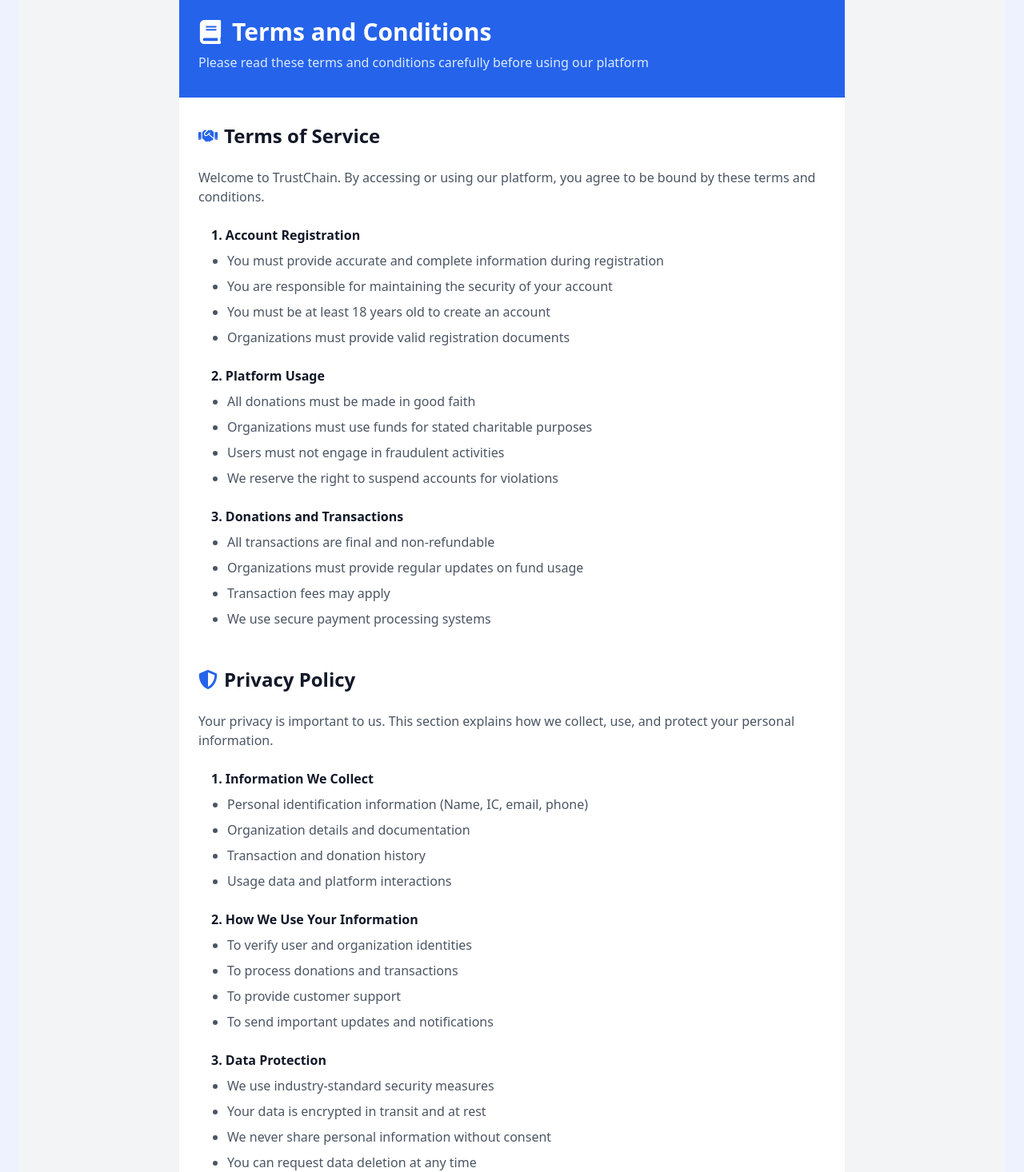
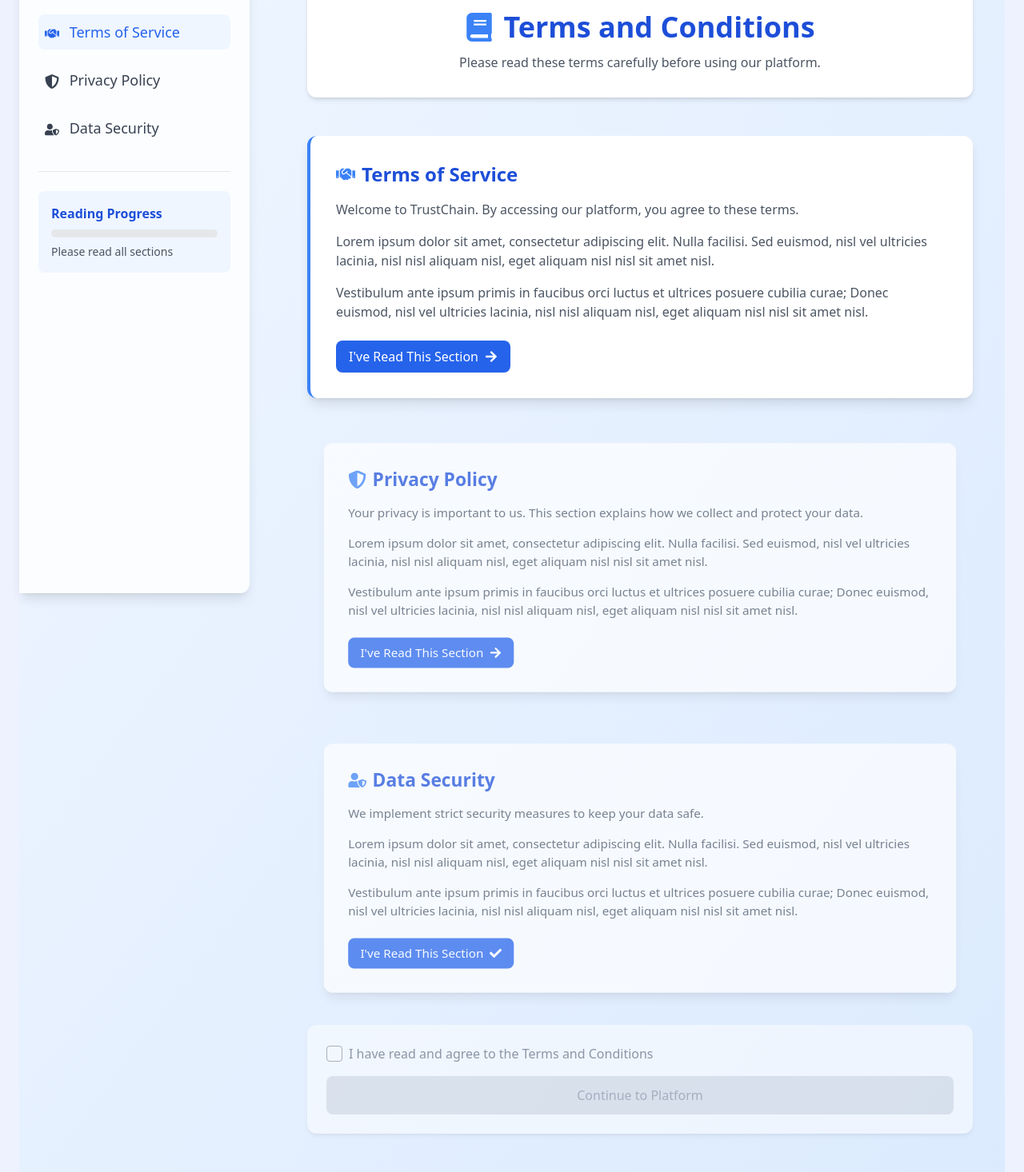
Before and after one commit to ChongSZ7279/trustchain, a React (Vite) app in the folder frontend/: page /terms in a window 1280 px wide. Shown: the part 146-1612 px from the top of the page at 80% size. Built offline with nearby package versions, Linux system fonts and the light colour scheme; the HTML template or start-up script is replaced by a standard one.

Commit message:
Charity filter

```diff
--- a/frontend/src/components/Home.jsx
+++ b/frontend/src/components/Home.jsx
@@ -322,7 +322,7 @@
                             opacity: { duration: 0.6 },
                             scale: { duration: 0.8 }
                         }}
-                        className="text-center relative py-10 overflow-hidden"
+                        className="text-center relative py-6 overflow-hidden"
                         ref={testimonialsHeadingRef}
                     >
                         <motion.h2
@@ -332,9 +332,9 @@
                         </motion.h2>
                     </motion.div>
 
-                    <div className="mt-8">
+                    <div className="mt-4">
                         {/* Improved Testimonial Carousel */}
-                        <div className="relative h-[500px] overflow-hidden">
+                        <div className="relative h-[400px] overflow-hidden">
                             <div className="flex justify-center items-center h-full">
                                 {testimonials.map((testimonial, index) => {
                                     // Calculate position: -1 for left, 0 for center, 1 for right
--- a/frontend/src/layouts/MainLayout.jsx
+++ b/frontend/src/layouts/MainLayout.jsx
@@ -2,7 +2,6 @@
 import { Outlet, useLocation } from 'react-router-dom';
 import Navbar from '../components/Navbar';
 import Footer from '../components/Footer';
-import SidebarFilters from '../components/SidebarFilters';
 import { FaFilter, FaTimes, FaBars } from 'react-icons/fa';
 
 export default function MainLayout() {
@@ -33,8 +32,8 @@
                   {isSidebarOpen ? <FaTimes /> : <FaBars />}
                 </button>
               </div>
-              {/* Render Outlet for SidebarFilters */}
-              <div className="sidebar-content">
+              {/* Render the current page's filters */}
+              <div className="p-4">
                 <Outlet context={{ isSidebarOpen, setIsSidebarOpen, showSidebar, location: 'sidebar' }} />
               </div>
             </aside>
--- a/frontend/src/pages/TermsAndConditions.jsx
+++ b/frontend/src/pages/TermsAndConditions.jsx
@@ -1,152 +1,186 @@
-import React from 'react';
+import React, { useState } from 'react';
 import { Link } from 'react-router-dom';
-import { FaBook, FaShieldAlt, FaHandshake, FaUserShield } from 'react-icons/fa';
+import { FaBook, FaShieldAlt, FaHandshake, FaUserShield, FaArrowRight, FaCheck } from 'react-icons/fa';
 
 export default function TermsAndConditions() {
+  const [activeSection, setActiveSection] = useState('terms');
+  const [readSections, setReadSections] = useState({
+    terms: false,
+    privacy: false,
+    security: false
+  });
+
+  const markAsRead = (section) => {
+    setReadSections({
+      ...readSections,
+      [section]: true
+    });
+  };
+
+  const allSectionsRead = Object.values(readSections).every(value => value);
+
   return (
-    <div className="min-h-screen bg-gray-100 py-12">
-      <div className="max-w-4xl mx-auto px-4 sm:px-6 lg:px-8">
-        <div className="bg-white rounded-lg shadow-sm overflow-hidden">
-          {/* Header */}
-          <div className="bg-blue-600 px-6 py-8 text-white">
-            <h1 className="text-3xl font-bold flex items-center">
-              <FaBook className="mr-3" />
-              Terms and Conditions
-            </h1>
-            <p className="mt-2 text-blue-100">
-              Please read these terms and conditions carefully before using our platform
+    <div className="flex min-h-screen bg-gradient-to-br from-blue-50 to-blue-100">
+      {/* Sidebar with Glass Effect */}
+      <aside className="w-72 bg-white/80 backdrop-blur-md shadow-lg rounded-r-xl h-screen overflow-y-auto p-6 fixed">
+        <h2 className="text-xl font-bold text-gray-900 mb-6">Quick Navigation</h2>
+        <ul className="space-y-4">
+          <li>
+            <button
+              onClick={() => setActiveSection('terms')}
+              className={`w-full text-left flex items-center justify-between text-lg font-medium ${activeSection === 'terms' ? 'text-blue-600' : 'text-gray-700'} hover:text-blue-600 transition p-2 rounded-lg ${activeSection === 'terms' ? 'bg-blue-50' : ''}`}
+            >
+              <span><FaHandshake className="inline mr-2" /> Terms of Service</span>
+              {readSections.terms && <FaCheck className="text-green-500" />}
+            </button>
+          </li>
+          <li>
+            <button
+              onClick={() => setActiveSection('privacy')}
+              className={`w-full text-left flex items-center justify-between text-lg font-medium ${activeSection === 'privacy' ? 'text-blue-600' : 'text-gray-700'} hover:text-blue-600 transition p-2 rounded-lg ${activeSection === 'privacy' ? 'bg-blue-50' : ''}`}
+            >
+              <span><FaShieldAlt className="inline mr-2" /> Privacy Policy</span>
+              {readSections.privacy && <FaCheck className="text-green-500" />}
+            </button>
+          </li>
+          <li>
+            <button
+              onClick={() => setActiveSection('security')}
+              className={`w-full text-left flex items-center justify-between text-lg font-medium ${activeSection === 'security' ? 'text-blue-600' : 'text-gray-700'} hover:text-blue-600 transition p-2 rounded-lg ${activeSection === 'security' ? 'bg-blue-50' : ''}`}
+            >
+              <span><FaUserShield className="inline mr-2" /> Data Security</span>
+              {readSections.security && <FaCheck className="text-green-500" />}
+            </button>
+          </li>
+        </ul>
+
+        <div className="mt-8 pt-6 border-t border-gray-200">
+          <div className="bg-blue-50 p-4 rounded-lg">
+            <h3 className="font-semibold text-blue-700">Reading Progress</h3>
+            <div className="w-full bg-gray-200 rounded-full h-2.5 mt-2">
+              <div
+                className="bg-blue-600 h-2.5 rounded-full transition-all duration-500"
+                style={{ width: `${(Object.values(readSections).filter(Boolean).length / 3) * 100}%` }}
+              ></div>
+            </div>
+            <p className="text-sm text-gray-600 mt-2">
+              {allSectionsRead ? 'All sections read!' : 'Please read all sections'}
             </p>
           </div>
+        </div>
+      </aside>
 
-          {/* Content */}
-          <div className="px-6 py-8">
-            {/* Terms Section */}
-            <section className="mb-12">
-              <h2 className="text-2xl font-bold text-gray-900 flex items-center mb-6">
-                <FaHandshake className="mr-2 text-blue-600" />
-                Terms of Service
-              </h2>
-
-              <div className="space-y-6 text-gray-600">
-                <p>
-                  Welcome to TrustChain. By accessing or using our platform, you agree to be bound by these terms and conditions.
-                </p>
-
-                <div className="pl-4">
-                  <h3 className="font-semibold text-gray-900 mb-2">1. Account Registration</h3>
-                  <ul className="list-disc pl-5 space-y-2">
-                    <li>You must provide accurate and complete information during registration</li>
-                    <li>You are responsible for maintaining the security of your account</li>
-                    <li>You must be at least 18 years old to create an account</li>
-                    <li>Organizations must provide valid registration documents</li>
-                  </ul>
+      {/* Main Content */}
+      <main className="flex-1 overflow-y-auto p-10 ml-80">
+        {/* Header */}
+        <div className="bg-white shadow-md p-8 rounded-xl text-center">
+          <h1 className="text-4xl font-extrabold text-blue-700 flex items-center justify-center">
+            <FaBook className="mr-3 text-blue-500" /> Terms and Conditions
+          </h1>
+          <p className="mt-3 text-gray-600">Please read these terms carefully before using our platform.</p>
         </div>
 
-                <div className="pl-4">
-                  <h3 className="font-semibold text-gray-900 mb-2">2. Platform Usage</h3>
-                  <ul className="list-disc pl-5 space-y-2">
-                    <li>All donations must be made in good faith</li>
-                    <li>Organizations must use funds for stated charitable purposes</li>
-                    <li>Users must not engage in fraudulent activities</li>
-                    <li>We reserve the right to suspend accounts for violations</li>
-                  </ul>
+        {/* Sections */}
+        <div className="mt-12 space-y-12">
+          {/* Terms Section */}
+          <section
+            id="terms"
+            className={`bg-white p-8 shadow-lg rounded-xl transition-all duration-300 ${activeSection === 'terms' ? 'scale-100 opacity-100 border-l-4 border-blue-500' : 'scale-95 opacity-70'}`}
+          >
+            <h2 className="text-2xl font-bold text-blue-700 flex items-center mb-4">
+              <FaHandshake className="mr-2 text-blue-500" /> Terms of Service
+            </h2>
+            <div className="prose max-w-none text-gray-600">
+              <p>Welcome to TrustChain. By accessing our platform, you agree to these terms.</p>
+              <p className="mt-4">Lorem ipsum dolor sit amet, consectetur adipiscing elit. Nulla facilisi. Sed euismod, nisl vel ultricies lacinia, nisl nisl aliquam nisl, eget aliquam nisl nisl sit amet nisl.</p>
+              <p className="mt-4">Vestibulum ante ipsum primis in faucibus orci luctus et ultrices posuere cubilia curae; Donec euismod, nisl vel ultricies lacinia, nisl nisl aliquam nisl, eget aliquam nisl nisl sit amet nisl.</p>
             </div>
-
-                <div className="pl-4">
-                  <h3 className="font-semibold text-gray-900 mb-2">3. Donations and Transactions</h3>
-                  <ul className="list-disc pl-5 space-y-2">
-                    <li>All transactions are final and non-refundable</li>
-                    <li>Organizations must provide regular updates on fund usage</li>
-                    <li>Transaction fees may apply</li>
-                    <li>We use secure payment processing systems</li>
-                  </ul>
-                </div>
-              </div>
+            <button
+              onClick={() => {
+                markAsRead('terms');
+                setActiveSection('privacy');
+              }}
+              className="mt-6 flex items-center text-white bg-blue-600 hover:bg-blue-700 px-4 py-2 rounded-lg transition"
+            >
+              I've Read This Section <FaArrowRight className="ml-2" />
+            </button>
           </section>
 
           {/* Privacy Section */}
-            <section className="mb-12">
-              <h2 className="text-2xl font-bold text-gray-900 flex items-center mb-6">
-                <FaShieldAlt className="mr-2 text-blue-600" />
-                Privacy Policy
+          <section
+            id="privacy"
+            className={`bg-white p-8 shadow-lg rounded-xl transition-all duration-300 ${activeSection === 'privacy' ? 'scale-100 opacity-100 border-l-4 border-blue-500' : 'scale-95 opacity-70'}`}
+          >
+            <h2 className="text-2xl font-bold text-blue-700 flex items-center mb-4">
+              <FaShieldAlt className="mr-2 text-blue-500" /> Privacy Policy
             </h2>
-
-              <div className="space-y-6 text-gray-600">
-                <p>
-                  Your privacy is important to us. This section explains how we collect, use, and protect your personal information.
-                </p>
-
-                <div className="pl-4">
-                  <h3 className="font-semibold text-gray-900 mb-2">1. Information We Collect</h3>
-                  <ul className="list-disc pl-5 space-y-2">
-                    <li>Personal identification information (Name, IC, email, phone)</li>
-                    <li>Organization details and documentation</li>
-                    <li>Transaction and donation history</li>
-                    <li>Usage data and platform interactions</li>
-                  </ul>
+            <div className="prose max-w-none text-gray-600">
+              <p>Your privacy is important to us. This section explains how we collect and protect your data.</p>
+              <p className="mt-4">Lorem ipsum dolor sit amet, consectetur adipiscing elit. Nulla facilisi. Sed euismod, nisl vel ultricies lacinia, nisl nisl aliquam nisl, eget aliquam nisl nisl sit amet nisl.</p>
+              <p className="mt-4">Vestibulum ante ipsum primis in faucibus orci luctus et ultrices posuere cubilia curae; Donec euismod, nisl vel ultricies lacinia, nisl nisl aliquam nisl, eget aliquam nisl nisl sit amet nisl.</p>
             </div>
-
-                <div className="pl-4">
-                  <h3 className="font-semibold text-gray-900 mb-2">2. How We Use Your Information</h3>
-                  <ul className="list-disc pl-5 space-y-2">
-                    <li>To verify user and organization identities</li>
-                    <li>To process donations and transactions</li>
-                    <li>To provide customer support</li>
-                    <li>To send important updates and notifications</li>
-                  </ul>
-                </div>
-
-                <div className="pl-4">
-                  <h3 className="font-semibold text-gray-900 mb-2">3. Data Protection</h3>
-                  <ul className="list-disc pl-5 space-y-2">
-                    <li>We use industry-standard security measures</li>
-                    <li>Your data is encrypted in transit and at rest</li>
-                    <li>We never share personal information without consent</li>
-                    <li>You can request data deletion at any time</li>
-                  </ul>
-                </div>
-              </div>
+            <button
+              onClick={() => {
+                markAsRead('privacy');
+                setActiveSection('security');
+              }}
+              className="mt-6 flex items-center text-white bg-blue-600 hover:bg-blue-700 px-4 py-2 rounded-lg transition"
+            >
+              I've Read This Section <FaArrowRight className="ml-2" />
+            </button>
           </section>
 
           {/* Data Security Section */}
-            <section>
-              <h2 className="text-2xl font-bold text-gray-900 flex items-center mb-6">
-                <FaUserShield className="mr-2 text-blue-600" />
-                Data Security
+          <section
+            id="security"
+            className={`bg-white p-8 shadow-lg rounded-xl transition-all duration-300 ${activeSection === 'security' ? 'scale-100 opacity-100 border-l-4 border-blue-500' : 'scale-95 opacity-70'}`}
+          >
+            <h2 className="text-2xl font-bold text-blue-700 flex items-center mb-4">
+              <FaUserShield className="mr-2 text-blue-500" /> Data Security
             </h2>
-
-              <div className="space-y-6 text-gray-600">
-                <p>
-                  We implement various security measures to maintain the safety of your personal information.
-                </p>
-
-                <div className="pl-4">
-                  <h3 className="font-semibold text-gray-900 mb-2">Security Measures</h3>
-                  <ul className="list-disc pl-5 space-y-2">
-                    <li>Regular security audits and updates</li>
-                    <li>Secure socket layer (SSL) encryption</li>
-                    <li>Two-factor authentication options</li>
-                    <li>Regular data backups</li>
-                  </ul>
+            <div className="prose max-w-none text-gray-600">
+              <p>We implement strict security measures to keep your data safe.</p>
+              <p className="mt-4">Lorem ipsum dolor sit amet, consectetur adipiscing elit. Nulla facilisi. Sed euismod, nisl vel ultricies lacinia, nisl nisl aliquam nisl, eget aliquam nisl nisl sit amet nisl.</p>
+              <p className="mt-4">Vestibulum ante ipsum primis in faucibus orci luctus et ultrices posuere cubilia curae; Donec euismod, nisl vel ultricies lacinia, nisl nisl aliquam nisl, eget aliquam nisl nisl sit amet nisl.</p>
             </div>
-              </div>
+            <button
+              onClick={() => markAsRead('security')}
+              className="mt-6 flex items-center text-white bg-blue-600 hover:bg-blue-700 px-4 py-2 rounded-lg transition"
+            >
+              I've Read This Section <FaCheck className="ml-2" />
+            </button>
           </section>
         </div>
 
+        {/* Agreement Section */}
+        <div className={`mt-8 bg-white p-6 rounded-xl shadow-md transition-all duration-500 ${allSectionsRead ? 'opacity-100' : 'opacity-50'}`}>
+          <div className="flex items-center">
+            <input
+              type="checkbox"
+              id="agree"
+              className="h-5 w-5 text-blue-600 rounded"
+              disabled={!allSectionsRead}
+            />
+            <label htmlFor="agree" className="ml-2 text-gray-700">
+              I have read and agree to the Terms and Conditions
+            </label>
+          </div>
+          <button
+            className={`mt-4 w-full py-3 rounded-lg font-medium ${allSectionsRead ? 'bg-blue-600 hover:bg-blue-700 text-white' : 'bg-gray-300 text-gray-500 cursor-not-allowed'}`}
+            disabled={!allSectionsRead}
+          >
+            Continue to Platform
+          </button>
+        </div>
+
         {/* Footer */}
-          <div className="bg-gray-50 px-6 py-4 flex justify-between items-center">
-            <p className="text-sm text-gray-500">
-              Last updated: {new Date().toLocaleDateString()}
-            </p>
-            <Link
-              to="/contact"
-              className="text-blue-600 hover:text-blue-800 text-sm font-medium"
-            >
+        <footer className="mt-16 bg-gray-50 p-4 text-center rounded-lg shadow-md">
+          <p className="text-sm text-gray-500">Last updated: {new Date().toLocaleDateString()}</p>
+          <Link to="/contact" className="text-blue-600 hover:text-blue-800 text-sm font-medium">
             Contact Us
           </Link>
-          </div>
-        </div>
-      </div>
+        </footer>
+      </main>
     </div>
   );
 }
```
Also changed, not shown: frontend/src/components/CharityList.jsx (+130 -76 lines). Lines whose indentation alone changed are shown as unchanged.
